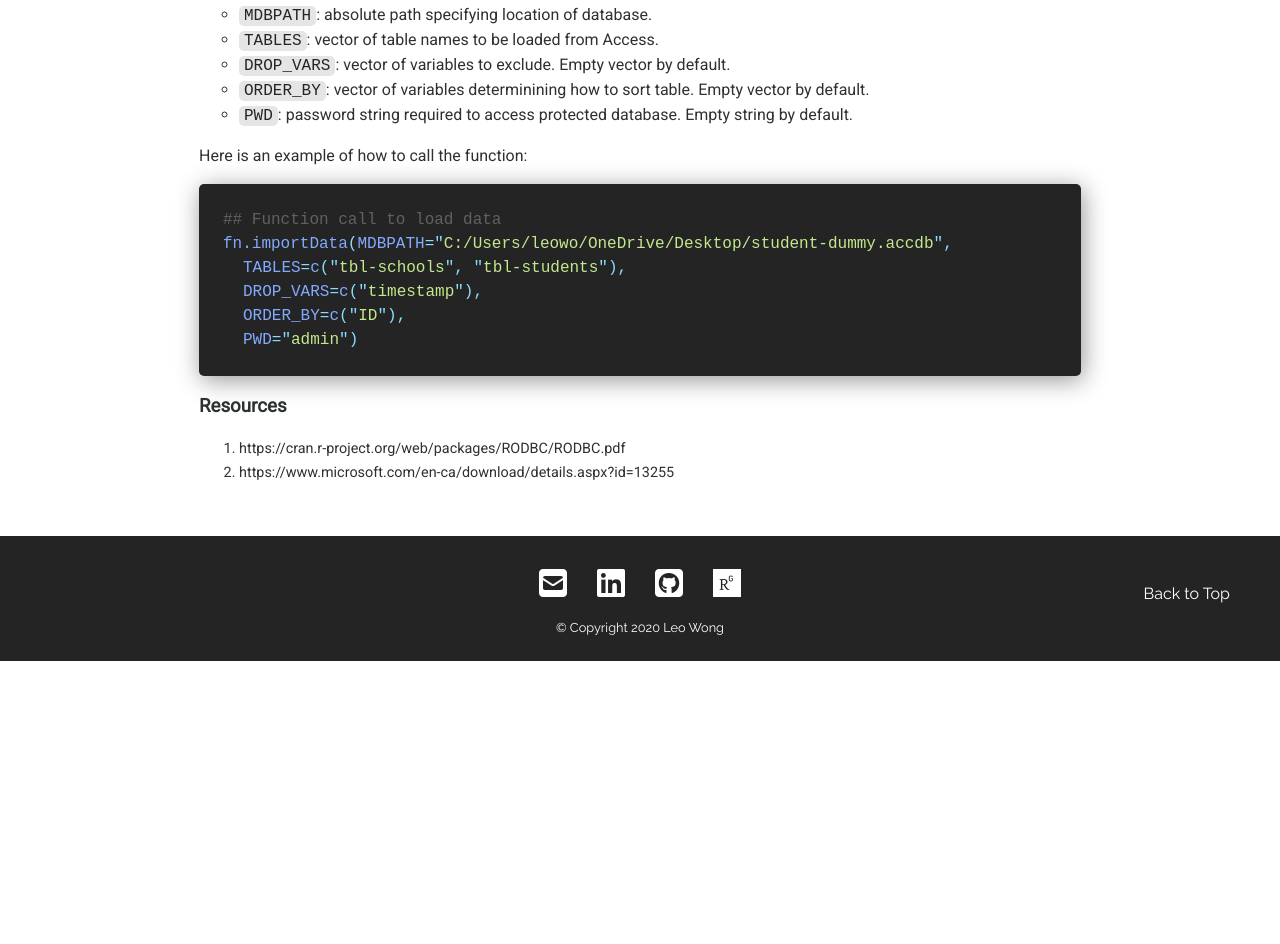
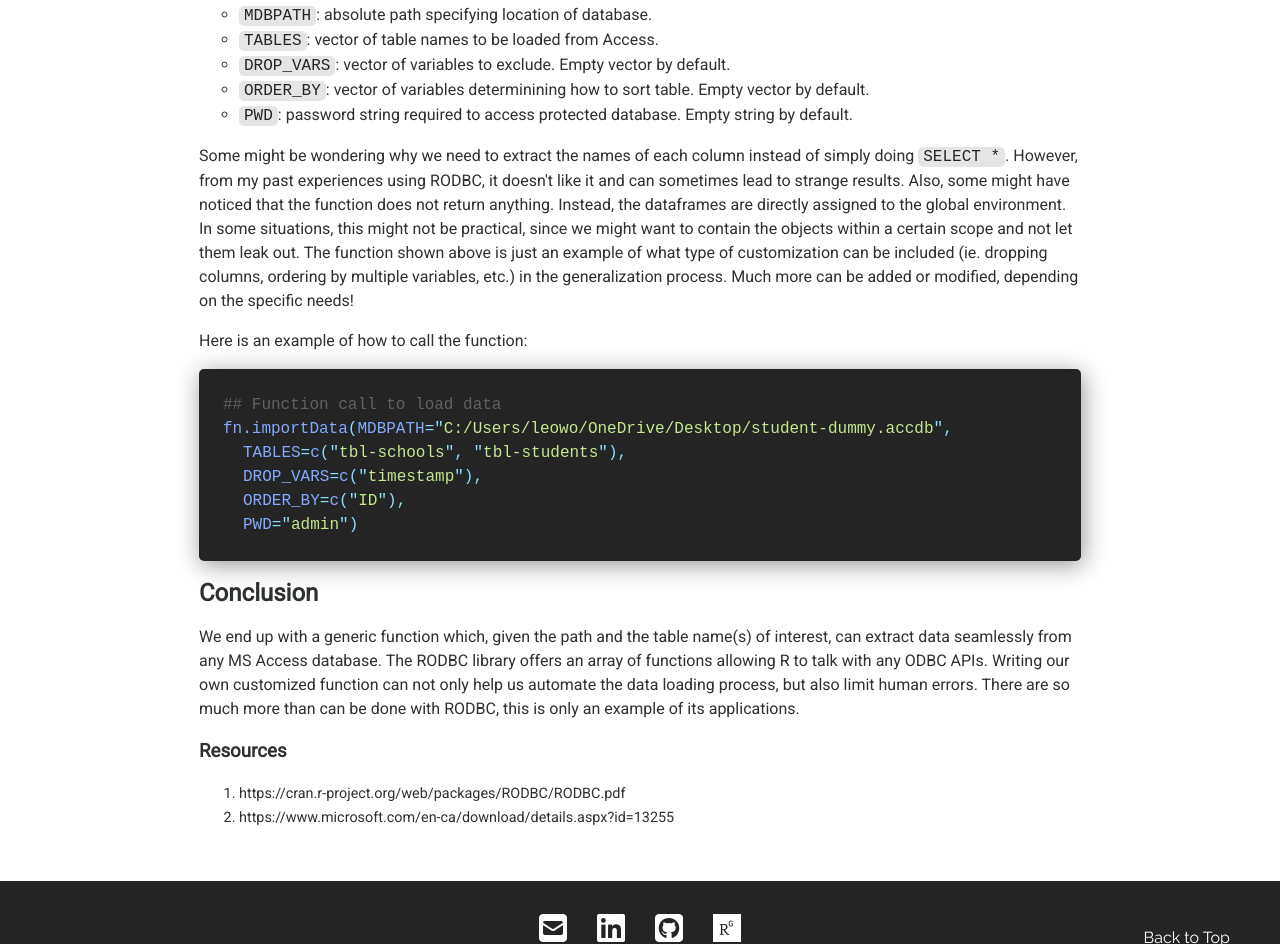
Before and after one commit to leokfwong/portfolio, a plain HTML site: page blog/connect-to-microsoft-access-database-via-r/index.html in a window 1280 px wide. Shown: the part 3831-4775 px from the top of the page. Before the commit the page ends 4492 px from the top, so only its background shows below. Drawn offline with Linux system fonts and the light colour scheme.

Commit message:
Update MS Access blog

```diff
--- a/blog/connect-to-microsoft-access-database-via-r/index.html
+++ b/blog/connect-to-microsoft-access-database-via-r/index.html
@@ -168,6 +168,7 @@
 									<li><code>ORDER_BY</code>: vector of variables determinining how to sort table. Empty vector by default.</li>
 									<li><code>PWD</code>: password string required to access protected database. Empty string by default.</li>
 								</ul></p>
+								<p>Some might be wondering why we need to extract the names of each column instead of simply doing <code>SELECT *</code>. However, from my past experiences using RODBC, it doesn't like it and can sometimes lead to strange results. Also, some might have noticed that the function does not return anything. Instead, the dataframes are directly assigned to the global environment. In some situations, this might not be practical, since we might want to contain the objects within a certain scope and not let them leak out. The function shown above is just an example of what type of customization can be included (ie. dropping columns, ordering by multiple variables, etc.) in the generalization process. Much more can be added or modified, depending on the specific needs!</p>
 								<p>Here is an example of how to call the function:</p>
 								<div class="code-snippet">
 									<pre class="code-lang-r">
@@ -181,6 +182,8 @@
 										</code>
 									</pre>
 								</div>
+								<h2>Conclusion</h2>
+								We end up with a generic function which, given the path and the table name(s) of interest, can extract data seamlessly from any MS Access database. The RODBC library offers an array of functions allowing R to talk with any ODBC APIs. Writing our own customized function can not only help us automate the data loading process, but also limit human errors. There are so much more than can be done with RODBC, this is only an example of its applications.
 								<div class="blog-resource">
 									<h3>Resources</h3>
 									<ol>
```
